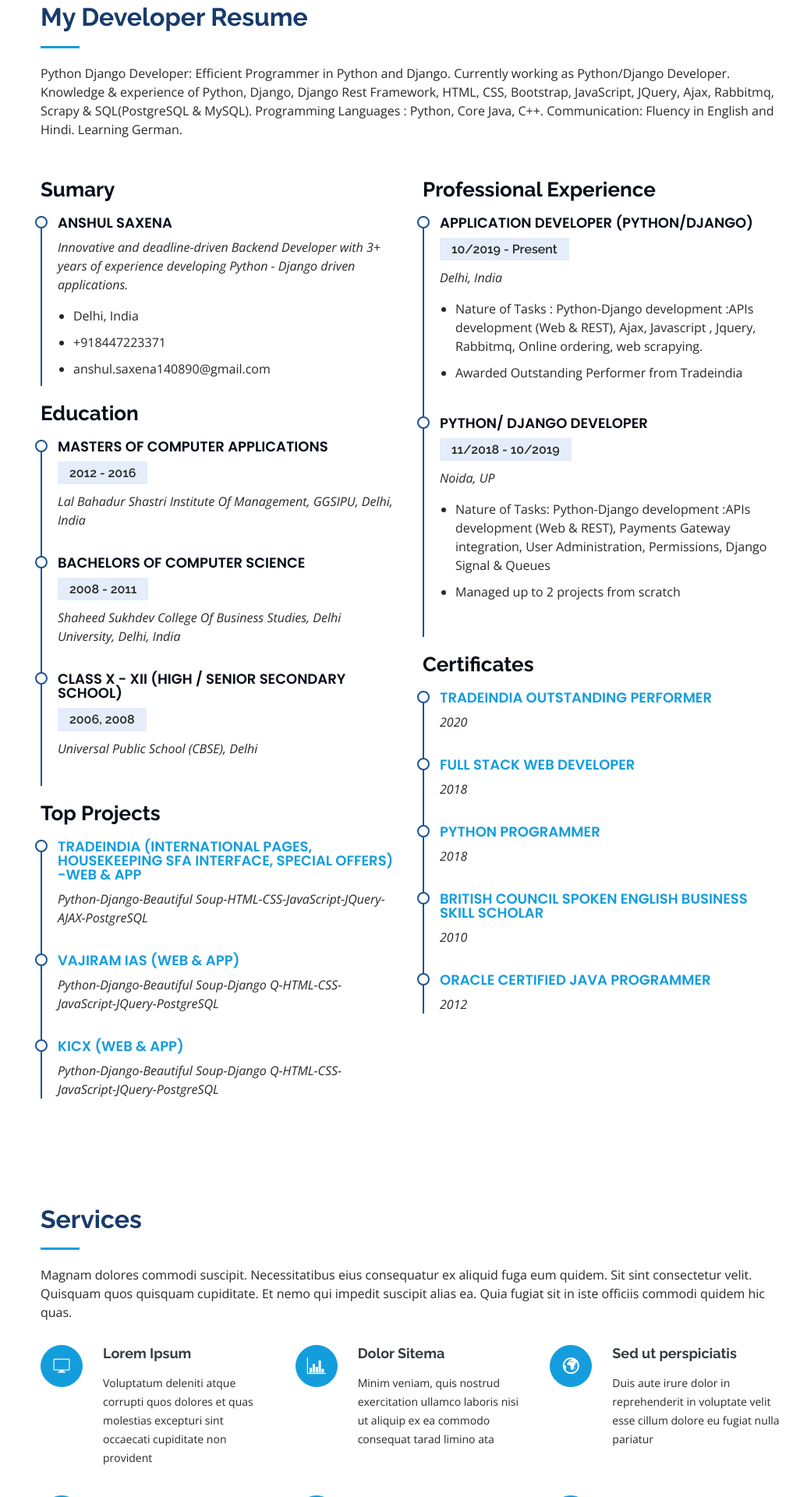
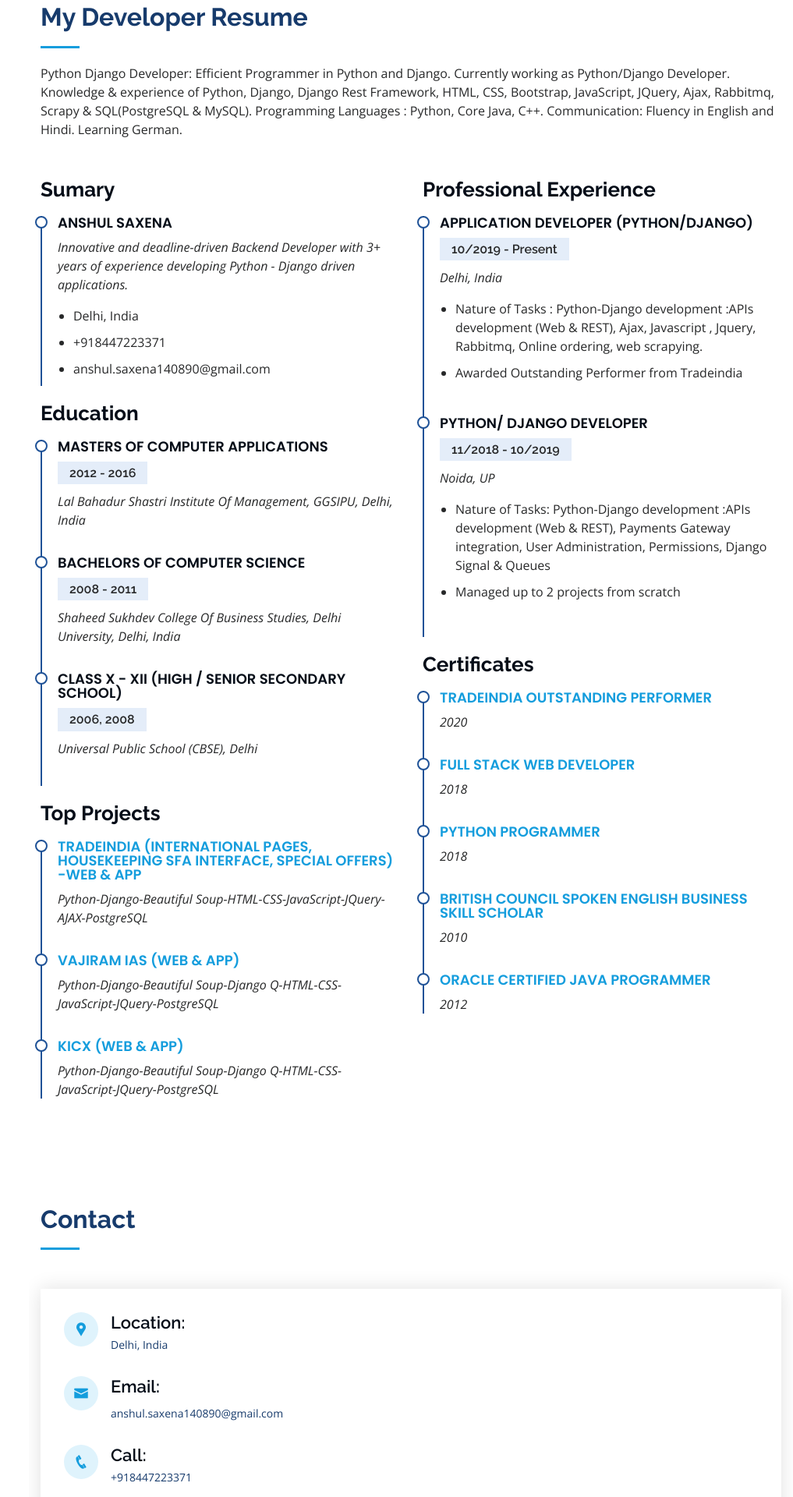
Before and after one commit to AnshulSaxena140890/my_portfolio, a Django app: page / in a window 1280 px wide. Shown: the part 2720-4640 px from the top of the page at 78% size, without its empty margins (263-1280 px from the left). Run offline with Django 3.2, Linux system fonts and the light colour scheme; some libraries are stand-ins or nearby versions.

Commit message:
hide services put socialmedia

```diff
--- a/home/templates/home/base.html
+++ b/home/templates/home/base.html
@@ -49,11 +49,9 @@
         <img src="{% static 'img/profile-img.jpg' %}" alt="" class="img-fluid rounded-circle">
         <h1 class="text-light"><a href="#">Anshul Saxena</a></h1>
         <div class="social-links mt-3 text-center">
-          <a href="#" class="twitter"><i class="bx bxl-twitter"></i></a>
-          <a href="#" class="facebook"><i class="bx bxl-facebook"></i></a>
-          <a href="#" class="instagram"><i class="bx bxl-instagram"></i></a>
-          <a href="#" class="google-plus"><i class="bx bxl-skype"></i></a>
-          <a href="#" class="linkedin"><i class="bx bxl-linkedin"></i></a>
+          <a href="https://www.facebook.com/anshul.saxena.507" class="facebook"><i class="bx bxl-facebook"></i></a>
+          <a href="https://www.instagram.com/ansh.fit.0991/" class="instagram"><i class="bx bxl-instagram"></i></a>
+          <a href="https://www.linkedin.com/in/anshulsaxena140890/" class="linkedin"><i class="bx bxl-linkedin"></i></a>
         </div>
       </div>
 
@@ -63,7 +61,7 @@
           <li><a href="#about"><i class="bx bx-user"></i> <span>About</span></a></li>
           <li><a href="#resume"><i class="bx bx-file-blank"></i> <span>Resume</span></a></li>
 <!--          <li><a href="#portfolio"><i class="bx bx-book-content"></i> Portfolio</a></li>-->
-          <li><a href="#services"><i class="bx bx-server"></i> Services</a></li>
+<!--          <li><a href="#services"><i class="bx bx-server"></i> Services</a></li>-->
           <li><a href="#contact"><i class="bx bx-envelope"></i> Contact</a></li>
 
         </ul>
--- a/home/templates/home/portfolio_matter.html
+++ b/home/templates/home/portfolio_matter.html
@@ -519,49 +519,49 @@ Fluency in English and Hindi. Learning German.</p>
 <!--    </section>&lt;!&ndash; End Portfolio Section &ndash;&gt;-->
 
     <!-- ======= Services Section ======= -->
-    <section id="services" class="services">
-      <div class="container">
+<!--    <section id="services" class="services">-->
+<!--      <div class="container">-->
 
-        <div class="section-title">
-          <h2>Services</h2>
-          <p>Magnam dolores commodi suscipit. Necessitatibus eius consequatur ex aliquid fuga eum quidem. Sit sint consectetur velit. Quisquam quos quisquam cupiditate. Et nemo qui impedit suscipit alias ea. Quia fugiat sit in iste officiis commodi quidem hic quas.</p>
-        </div>
+<!--        <div class="section-title">-->
+<!--          <h2>Services</h2>-->
+<!--          <p>Magnam dolores commodi suscipit. Necessitatibus eius consequatur ex aliquid fuga eum quidem. Sit sint consectetur velit. Quisquam quos quisquam cupiditate. Et nemo qui impedit suscipit alias ea. Quia fugiat sit in iste officiis commodi quidem hic quas.</p>-->
+<!--        </div>-->
 
-        <div class="row">
-          <div class="col-lg-4 col-md-6 icon-box" data-aos="fade-up">
-            <div class="icon"><i class="icofont-computer"></i></div>
-            <h4 class="title"><a href="">Lorem Ipsum</a></h4>
-            <p class="description">Voluptatum deleniti atque corrupti quos dolores et quas molestias excepturi sint occaecati cupiditate non provident</p>
-          </div>
-          <div class="col-lg-4 col-md-6 icon-box" data-aos="fade-up" data-aos-delay="100">
-            <div class="icon"><i class="icofont-chart-bar-graph"></i></div>
-            <h4 class="title"><a href="">Dolor Sitema</a></h4>
-            <p class="description">Minim veniam, quis nostrud exercitation ullamco laboris nisi ut aliquip ex ea commodo consequat tarad limino ata</p>
-          </div>
-          <div class="col-lg-4 col-md-6 icon-box" data-aos="fade-up" data-aos-delay="200">
-            <div class="icon"><i class="icofont-earth"></i></div>
-            <h4 class="title"><a href="">Sed ut perspiciatis</a></h4>
-            <p class="description">Duis aute irure dolor in reprehenderit in voluptate velit esse cillum dolore eu fugiat nulla pariatur</p>
-          </div>
-          <div class="col-lg-4 col-md-6 icon-box" data-aos="fade-up" data-aos-delay="300">
-            <div class="icon"><i class="icofont-image"></i></div>
-            <h4 class="title"><a href="">Magni Dolores</a></h4>
-            <p class="description">Excepteur sint occaecat cupidatat non proident, sunt in culpa qui officia deserunt mollit anim id est laborum</p>
-          </div>
-          <div class="col-lg-4 col-md-6 icon-box" data-aos="fade-up" data-aos-delay="400">
-            <div class="icon"><i class="icofont-settings"></i></div>
-            <h4 class="title"><a href="">Nemo Enim</a></h4>
-            <p class="description">At vero eos et accusamus et iusto odio dignissimos ducimus qui blanditiis praesentium voluptatum deleniti atque</p>
-          </div>
-          <div class="col-lg-4 col-md-6 icon-box" data-aos="fade-up" data-aos-delay="500">
-            <div class="icon"><i class="icofont-tasks-alt"></i></div>
-            <h4 class="title"><a href="">Eiusmod Tempor</a></h4>
-            <p class="description">Et harum quidem rerum facilis est et expedita distinctio. Nam libero tempore, cum soluta nobis est eligendi</p>
-          </div>
-        </div>
+<!--        <div class="row">-->
+<!--          <div class="col-lg-4 col-md-6 icon-box" data-aos="fade-up">-->
+<!--            <div class="icon"><i class="icofont-computer"></i></div>-->
+<!--            <h4 class="title"><a href="">Lorem Ipsum</a></h4>-->
+<!--            <p class="description">Voluptatum deleniti atque corrupti quos dolores et quas molestias excepturi sint occaecati cupiditate non provident</p>-->
+<!--          </div>-->
+<!--          <div class="col-lg-4 col-md-6 icon-box" data-aos="fade-up" data-aos-delay="100">-->
+<!--            <div class="icon"><i class="icofont-chart-bar-graph"></i></div>-->
+<!--            <h4 class="title"><a href="">Dolor Sitema</a></h4>-->
+<!--            <p class="description">Minim veniam, quis nostrud exercitation ullamco laboris nisi ut aliquip ex ea commodo consequat tarad limino ata</p>-->
+<!--          </div>-->
+<!--          <div class="col-lg-4 col-md-6 icon-box" data-aos="fade-up" data-aos-delay="200">-->
+<!--            <div class="icon"><i class="icofont-earth"></i></div>-->
+<!--            <h4 class="title"><a href="">Sed ut perspiciatis</a></h4>-->
+<!--            <p class="description">Duis aute irure dolor in reprehenderit in voluptate velit esse cillum dolore eu fugiat nulla pariatur</p>-->
+<!--          </div>-->
+<!--          <div class="col-lg-4 col-md-6 icon-box" data-aos="fade-up" data-aos-delay="300">-->
+<!--            <div class="icon"><i class="icofont-image"></i></div>-->
+<!--            <h4 class="title"><a href="">Magni Dolores</a></h4>-->
+<!--            <p class="description">Excepteur sint occaecat cupidatat non proident, sunt in culpa qui officia deserunt mollit anim id est laborum</p>-->
+<!--          </div>-->
+<!--          <div class="col-lg-4 col-md-6 icon-box" data-aos="fade-up" data-aos-delay="400">-->
+<!--            <div class="icon"><i class="icofont-settings"></i></div>-->
+<!--            <h4 class="title"><a href="">Nemo Enim</a></h4>-->
+<!--            <p class="description">At vero eos et accusamus et iusto odio dignissimos ducimus qui blanditiis praesentium voluptatum deleniti atque</p>-->
+<!--          </div>-->
+<!--          <div class="col-lg-4 col-md-6 icon-box" data-aos="fade-up" data-aos-delay="500">-->
+<!--            <div class="icon"><i class="icofont-tasks-alt"></i></div>-->
+<!--            <h4 class="title"><a href="">Eiusmod Tempor</a></h4>-->
+<!--            <p class="description">Et harum quidem rerum facilis est et expedita distinctio. Nam libero tempore, cum soluta nobis est eligendi</p>-->
+<!--          </div>-->
+<!--        </div>-->
 
-      </div>
-    </section><!-- End Services Section -->
+<!--      </div>-->
+<!--    </section>&lt;!&ndash; End Services Section &ndash;&gt;-->
 
     <!-- ======= Testimonials Section ======= -->
 <!--    <section id="testimonials" class="testimonials section-bg">-->
```
